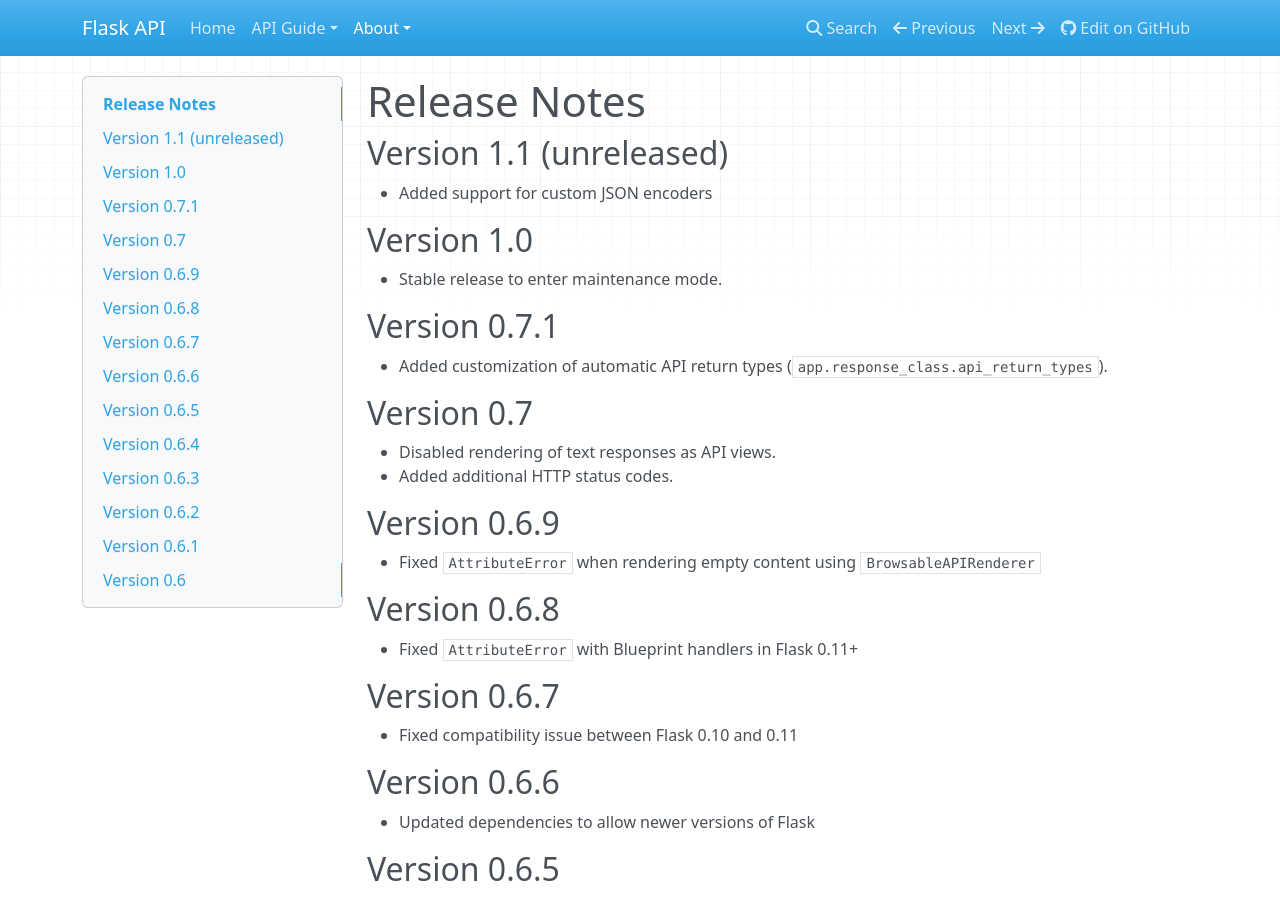
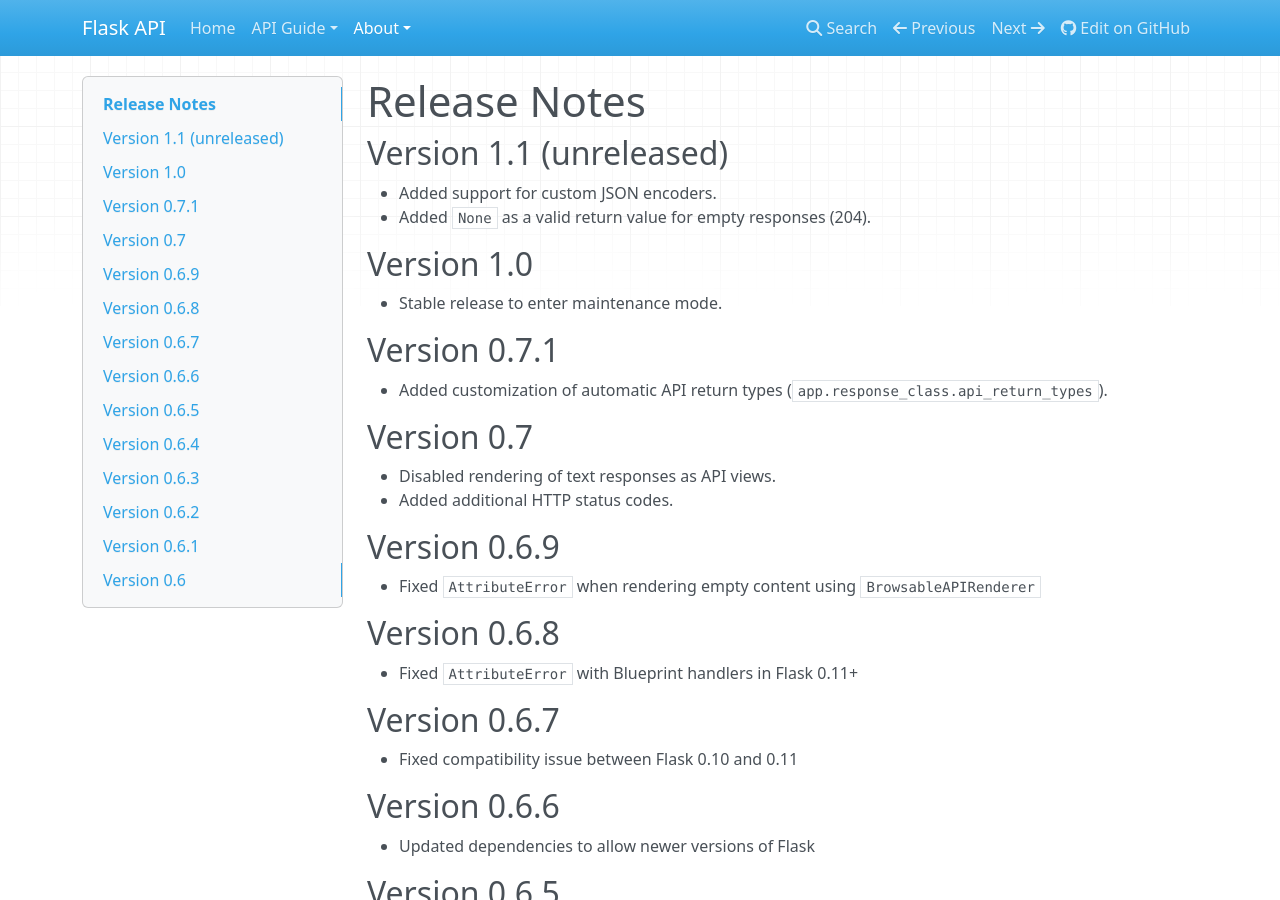
Before and after one commit to flask-api/flask-api, an MkDocs documentation site: the page built from docs/about/release-notes.md, in a window 1280 px wide and 900 px high. Built offline with MkDocs 1.6.1, drawn with Linux system fonts in a browser that asks for light colours; nearby versions of some CDN libraries; old or Windows-style settings are respelled for this version of MkDocs.

```diff
--- a/docs/about/release-notes.md
+++ b/docs/about/release-notes.md
@@ -2,7 +2,8 @@
 
 ## Version 1.1 (unreleased)
 
-* Added support for custom JSON encoders
+* Added support for custom JSON encoders.
+* Added `None` as a valid return value for empty responses (204).
 
 ## Version 1.0
 
--- a/flask_api/__init__.py
+++ b/flask_api/__init__.py
@@ -1,3 +1,3 @@
 from flask_api.app import FlaskAPI
 
-__version__ = '1.1b1'
+__version__ = '1.1b2'
```
Also changed, not shown: 1 other file.
